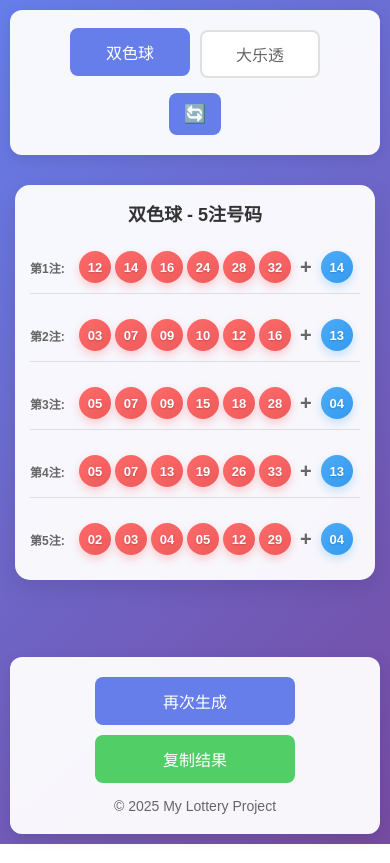
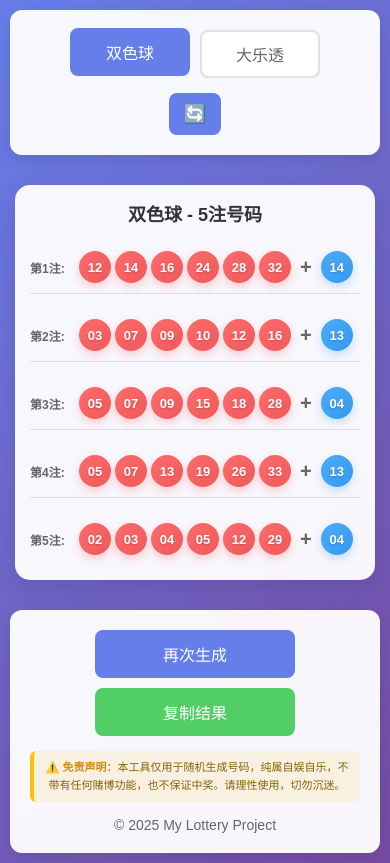
Before and after one commit to Qi-xt-afk/chyixt_two, a plain HTML site: page index.html in a window 390 px wide. Drawn offline with Linux system fonts and the light colour scheme.

Commit message:
no message

```diff
--- a/index.html
+++ b/index.html
@@ -33,6 +33,9 @@
                 <button class="btn btn-generate" id="generateBtn">再次生成</button>
                 <button class="btn btn-copy" id="copyBtn">复制结果</button>
             </div>
+            <div class="disclaimer">
+                <p>⚠️ <strong>免责声明</strong>：本工具仅用于随机生成号码，纯属自娱自乐，不带有任何赌博功能，也不保证中奖。请理性使用，切勿沉迷。</p>
+            </div>
             <div class="copyright">
                 © 2025 My Lottery Project
             </div>
--- a/style.css
+++ b/style.css
@@ -231,6 +231,27 @@ body {
     transform: translateY(-2px);
 }
 
+.disclaimer {
+    background: rgba(255, 193, 7, 0.1);
+    border-left: 4px solid #ffc107;
+    padding: 12px 15px;
+    margin: 15px 0;
+    border-radius: 6px;
+    text-align: center;
+}
+
+.disclaimer p {
+    color: #856404;
+    font-size: 13px;
+    line-height: 1.6;
+    margin: 0;
+}
+
+.disclaimer strong {
+    color: #d68910;
+    font-weight: 600;
+}
+
 .copyright {
     color: #666;
     font-size: 14px;
@@ -290,6 +311,15 @@ body {
         max-width: 200px;
         margin: 0 auto;
     }
+
+    .disclaimer {
+        padding: 10px 12px;
+        margin: 12px 0;
+    }
+
+    .disclaimer p {
+        font-size: 12px;
+    }
 }
 
 @media (max-width: 480px) {
@@ -321,6 +351,15 @@ body {
     .separator {
         font-size: 20px;
         margin: 0 5px;
+    }
+
+    .disclaimer {
+        padding: 8px 10px;
+        margin: 10px 0;
+    }
+
+    .disclaimer p {
+        font-size: 11px;
     }
 }
 
```
